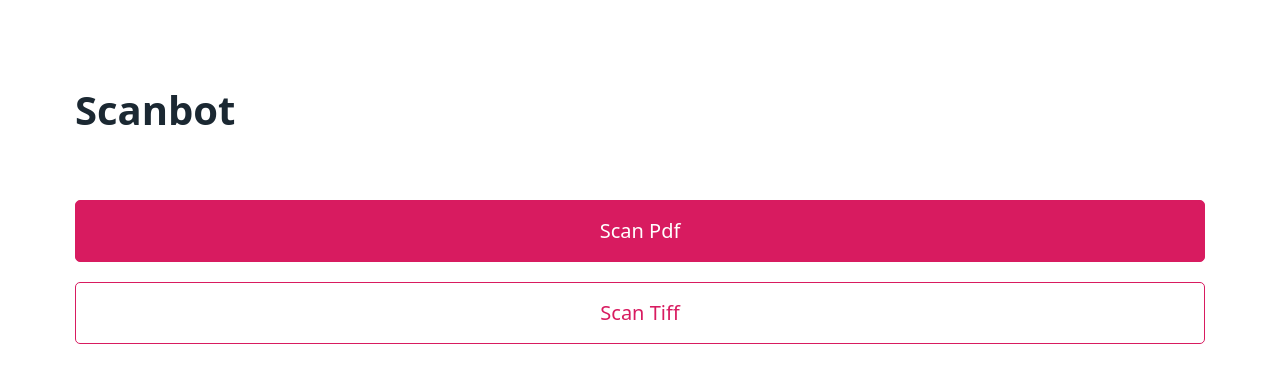
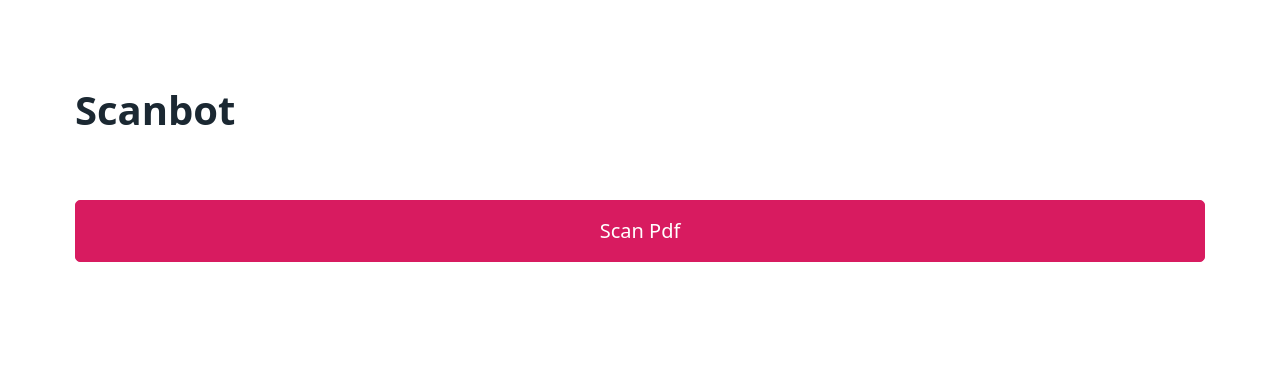
Before and after one commit to ostaubzug/scanbot, a Flask app: page / in a window 1280 px wide. Shown: the top 383 px of the page. Run offline with Flask 3, Linux system fonts and the light colour scheme.

Commit message:
removed tiff support

```diff
--- a/templates/index.html
+++ b/templates/index.html
@@ -13,17 +13,14 @@
     <main class="container">
       <h1>Scanbot</h1>
       <div class="container">
-        <button onclick="sendData('pdf')">Scan Pdf</button>
-        <button onclick="sendData('tiff')" type="submit" class="outline">
-          Scan Tiff
-        </button>
+        <button onclick="scanData('pdf')">Scan Pdf</button>
 
         <progress id="progress" style="visibility: hidden"></progress>
       </div>
       <div class="grid" id="downloadGrid"></div>
     </main>
     <script>
-      async function sendData(scantype) {
+      async function scanData(scantype) {
         document.getElementById("progress").style.visibility = "visible";
         const response = await fetch("/scanfunction", {
           method: "post",
```
Also changed, not shown: 3 other files.
